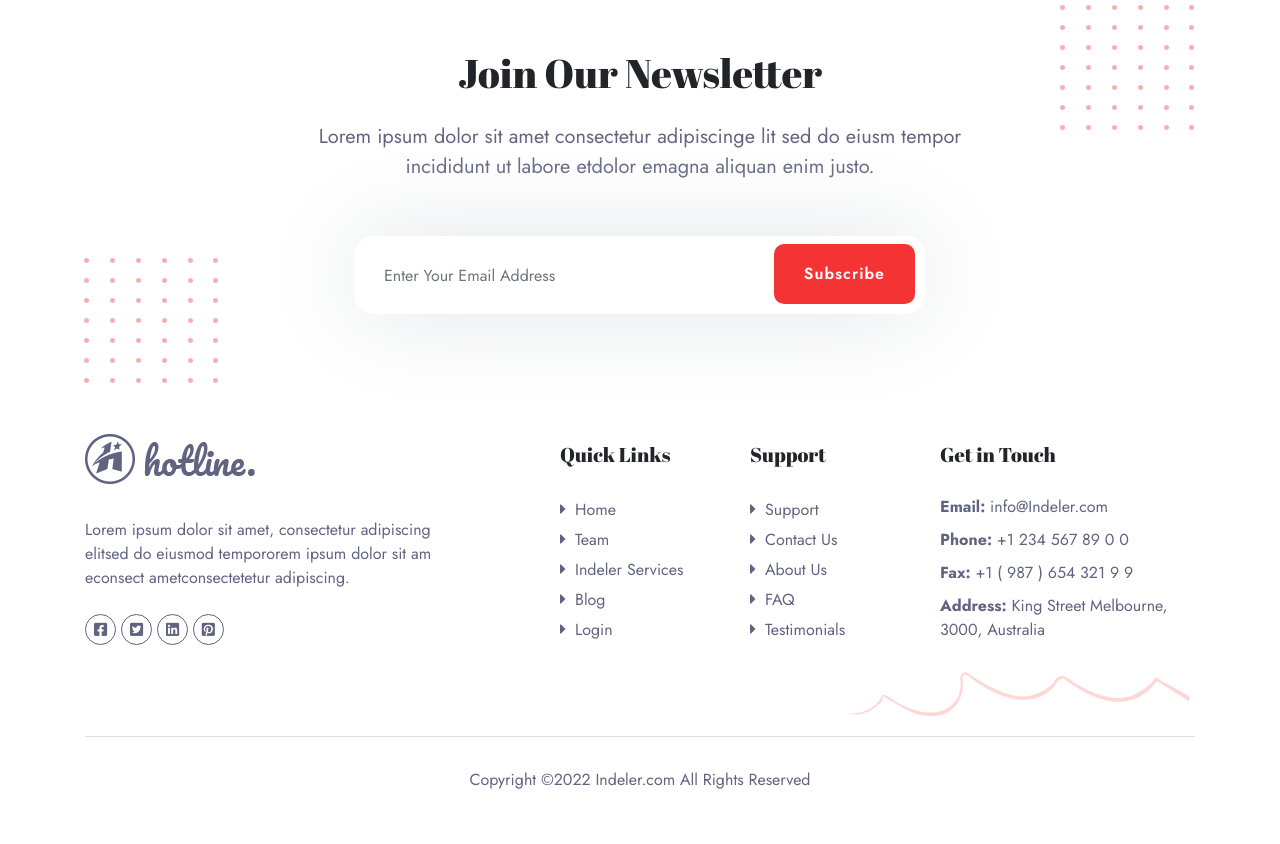
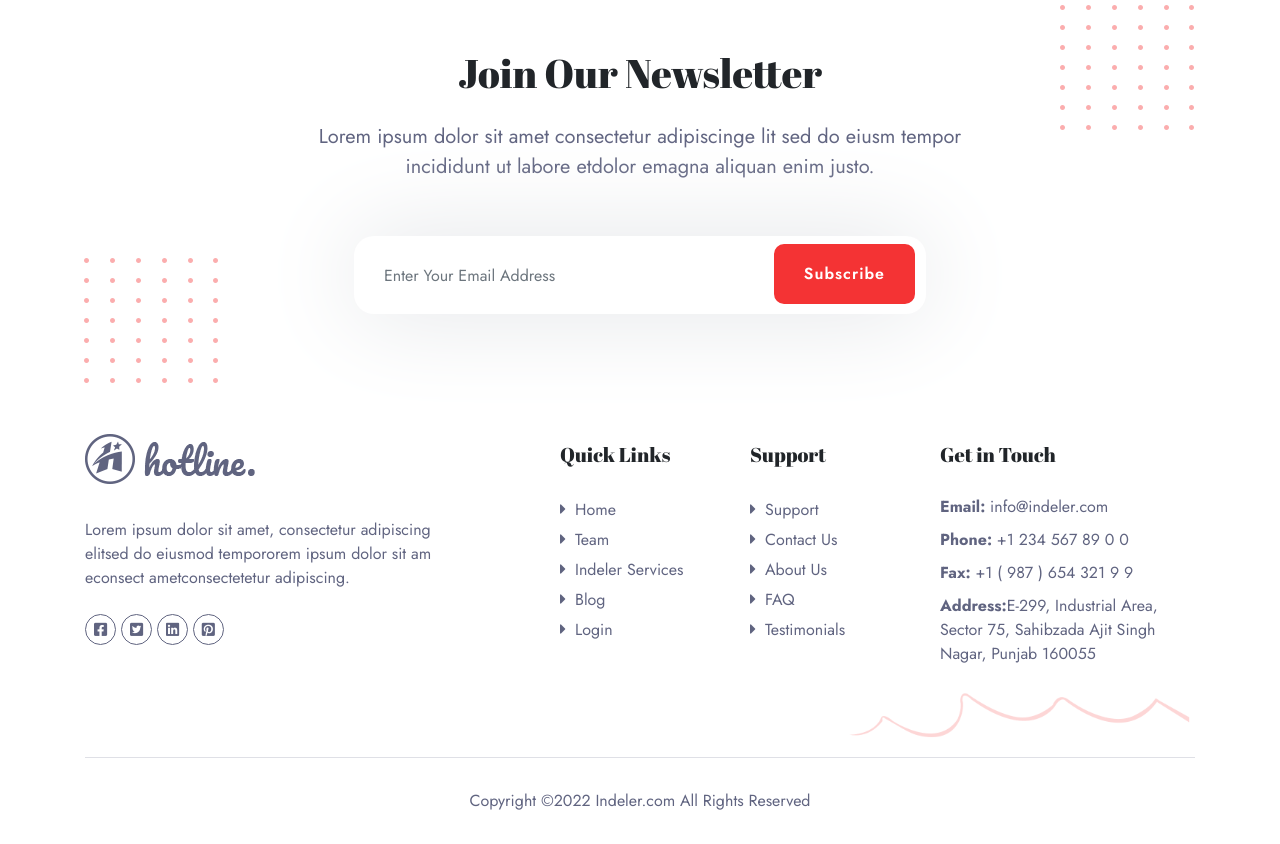
Before and after one commit to aadis21/indeler, a plain HTML site: page about.html in a window 1280 px wide. Shown: the part 3795-4639 px from the top of the page. Before the commit the page ends 4618 px from the top, so only its background shows below. Drawn offline with nearby package versions, Linux system fonts and the light colour scheme.

Commit message:
Update about.html

```diff
--- a/about.html
+++ b/about.html
@@ -504,10 +504,10 @@
                 <div class="footer-info-content">
                     <h5 class="font-weight-normal">Get in Touch</h5>
                     <ul class="list-unstyled mb-0">
-                        <li><span class="font-weight-bold">Email:</span><a class="text-decoration-none font-weight-normal" href="mailto:info@Indeler.com"> info@Indeler.com</a></li>
+                        <li><span class="font-weight-bold">Email:</span><a class="text-decoration-none font-weight-normal" href="mailto:info@Indeler.com"> info@indeler.com</a></li>
                         <li><span class="font-weight-bold">Phone:</span><a class="text-decoration-none font-weight-normal" href="tel:+12345678900"> +1 234 567 89 0 0</a></li>
                         <li><span class="font-weight-bold">Fax:</span><a class="text-decoration-none font-weight-normal" href="#"> +1 ( 987 ) 654 321  9 9</a></li>
-                        <li><span class="font-weight-bold">Address:</span><a class="text-decoration-none font-weight-normal" href="#"> King Street Melbourne, 3000, Australia</a></li>
+                        <li><span class="font-weight-bold">Address:</span><a class="text-decoration-none font-weight-normal" href="#">E-299, Industrial Area, Sector 75, Sahibzada Ajit Singh Nagar, Punjab 160055</a></li>
                     </ul>
                 </div>
             </div>
```
